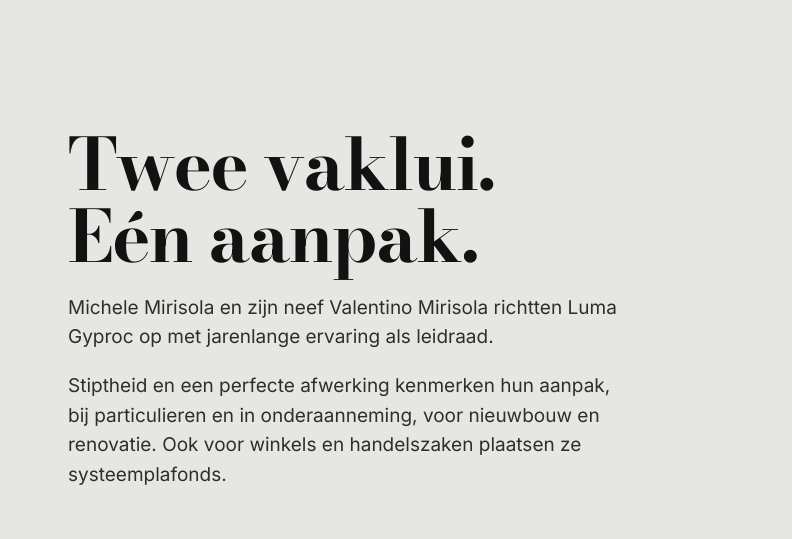
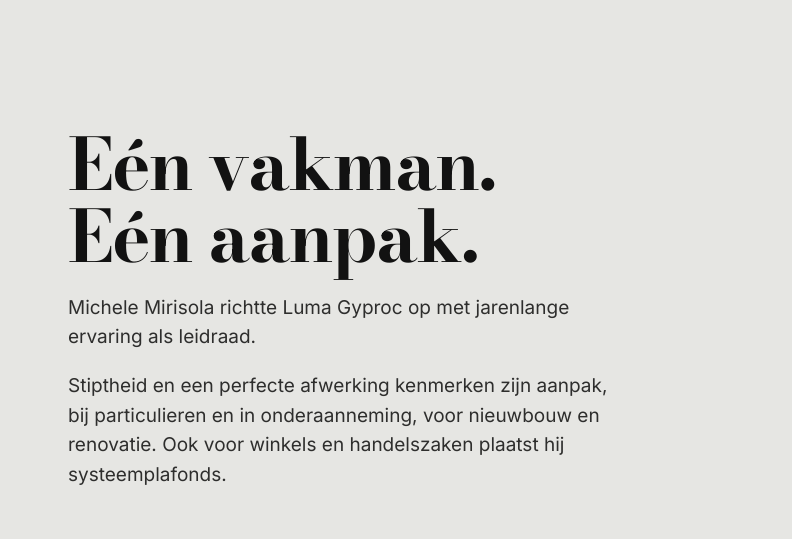
Before and after one commit to NielsClerinx/luma-gyproc-demo, a plain HTML site: page index.html in a window 1280 px wide. Shown: the part 3400-3939 px from the top of the page, 488-1280 px from the left. Drawn offline with nearby package versions, Linux system fonts and the light colour scheme.

Commit message:
Over ons: enkel Michele
Co-Authored-By: Claude Sonnet 5.5 <noreply@anthropic.com>
Claude-Session: https://claude.ai/code/session_012t74TFcaQ985Hh3d8BupLz

```diff
--- a/index.html
+++ b/index.html
@@ -190,9 +190,9 @@ h1 em{font-weight:700;font-style:italic}
         <img src="media/logo.jpg" alt="Logo van Luma Gyproc, Michele Mirisola" style="width:100%;height:auto;display:block;aspect-ratio:1/1">
       </div>
       <div style="flex:1 1 440px;min-width:0;display:flex;flex-direction:column;gap:20px">
-        <h2 style="margin:0;font-size:clamp(38px,5.6vw,72px);line-height:1;letter-spacing:-0.02em">Twee vaklui. Eén aanpak.</h2>
-        <p style="margin:0;font-size:19px;color:#2E2E2D;max-width:560px">Michele Mirisola en zijn neef Valentino Mirisola richtten Luma Gyproc op met jarenlange ervaring als leidraad.</p>
-        <p style="margin:0;font-size:19px;color:#2E2E2D;max-width:560px">Stiptheid en een perfecte afwerking kenmerken hun aanpak, bij particulieren en in onderaanneming, voor nieuwbouw en renovatie. Ook voor winkels en handelszaken plaatsen ze systeemplafonds.</p>
+        <h2 style="margin:0;font-size:clamp(38px,5.6vw,72px);line-height:1;letter-spacing:-0.02em">Eén vakman. Eén aanpak.</h2>
+        <p style="margin:0;font-size:19px;color:#2E2E2D;max-width:560px">Michele Mirisola richtte Luma Gyproc op met jarenlange ervaring als leidraad.</p>
+        <p style="margin:0;font-size:19px;color:#2E2E2D;max-width:560px">Stiptheid en een perfecte afwerking kenmerken zijn aanpak, bij particulieren en in onderaanneming, voor nieuwbouw en renovatie. Ook voor winkels en handelszaken plaatst hij systeemplafonds.</p>
       </div>
     </div>
   </div>
```
